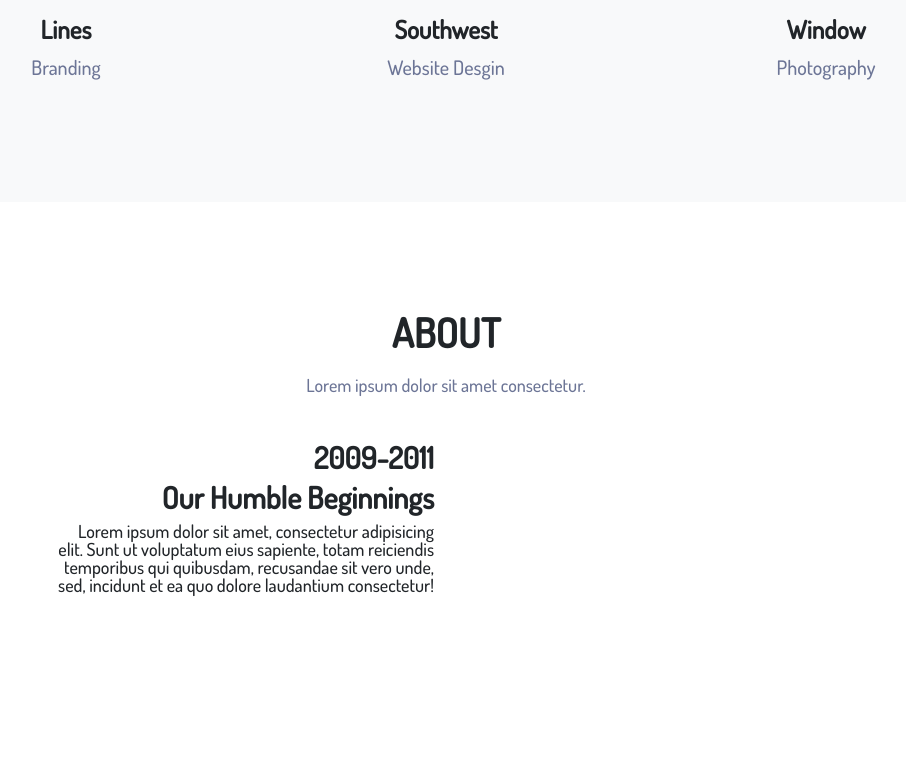
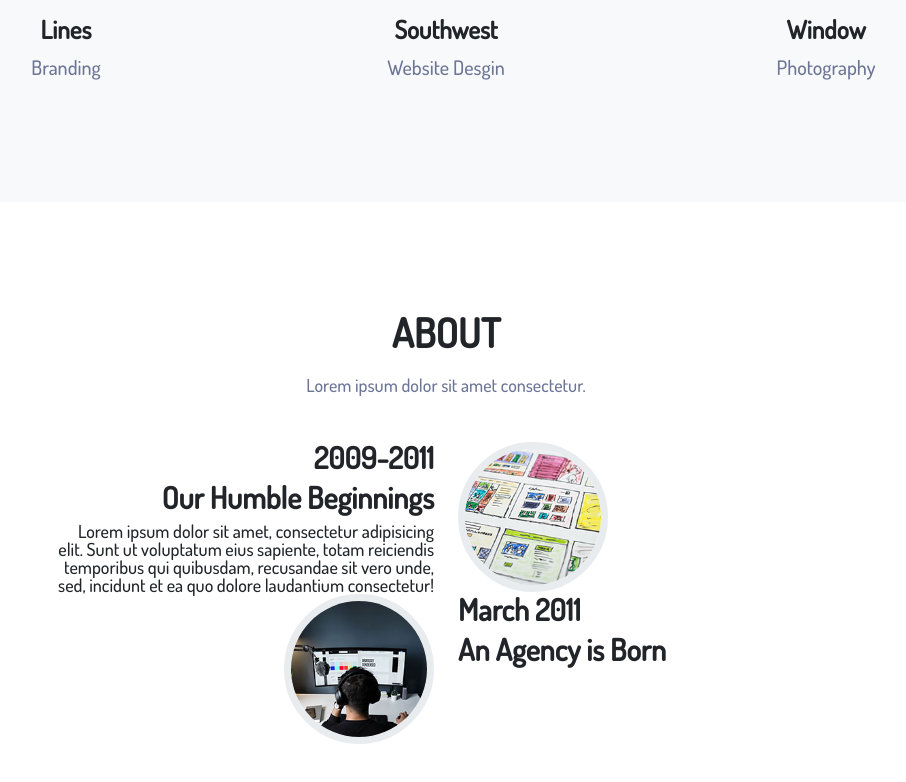
Before and after one commit to elshangurbanow/elsengurbanonov28.01.25, a plain HTML site: page Angecy/index.html in a window 1280 px wide. Shown: the part 2456-3238 px from the top of the page, without its empty margins (194-1100 px from the left). Before the commit the page ends 3140 px from the top, so only its background shows below. Drawn offline with nearby package versions, Linux system fonts and the light colour scheme.

Commit message:
boxxabut

```diff
--- a/Angecy/_about.sass
+++ b/Angecy/_about.sass
@@ -5,6 +5,10 @@
     h4
         font-size: 18px
         color: #6c7596
+    .imgbox
+        border-radius: 100%
+        border: 7px solid #e9ecef
+        width: 150px
     .textbox
         width: 380px
         h2
@@ -13,9 +17,3 @@
             margin-bottom: 10px
         p
             font-size: 18px
-    .box
-        width: 150px
-        .imgbox
-            border-radius: 100%
-            border: 7px solid #e9ecef
-            width: 150px
--- a/Angecy/index.html
+++ b/Angecy/index.html
@@ -188,7 +188,7 @@
                         </div>
                     </div>
                 </div>
-                <div class="row d-flex justify-content-center">
+                <div class="row">
                     <div class="col-md-6 d-flex justify-content-end">
                         <div class="textbox text-end">
                             <h2>2009-2011</h2>
@@ -199,12 +199,23 @@
                         </div>
                     </div>
                     <div class="col-md-6">
-
+                        <div class="imgbox">
+                            <img src="Assets/about1.jpg" alt="">
+                        </div>
                     </div>
                 </div>
                 <div class="row">
-                    <div class="col-md-6"></div>
-                    <div class="col-md-6"></div>
+                    <div class="col-md-6 d-flex justify-content-end">
+                        <div class="imgbox">
+                            <img src="Assets/about2.jpg" alt="">
+                        </div>
+                    </div>
+                    <div class="col-md-6 d-flex justify-content-start">
+                        <div class="textbox">
+                            <h2>March 2011</h2>
+                            <h2>An Agency is Born</h2>
+                        </div>
+                    </div>
                 </div>
                 <div class="row"></div>
                 <div class="row"></div>
```
Also changed, not shown: Angecy/style.css, 1 other file.
